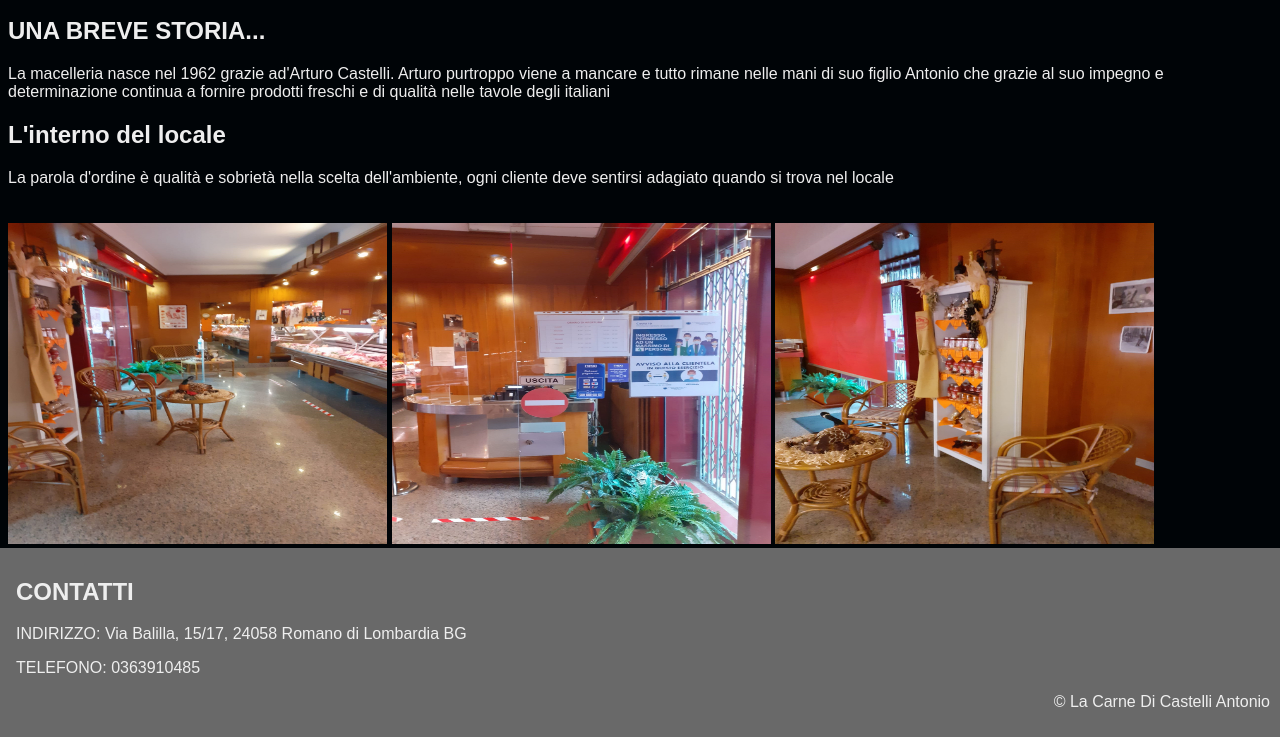
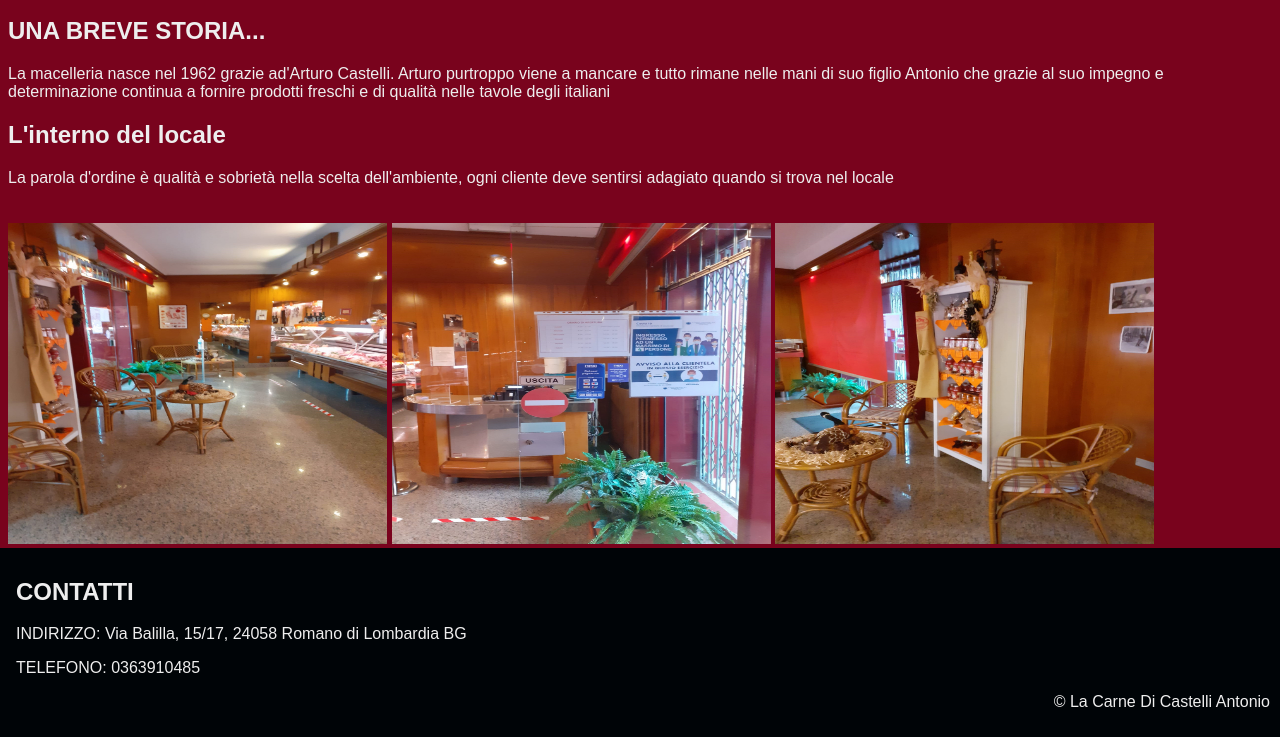
Before and after one commit to GabrieleCaruso2602/GabrieleCaruso2602.github.io, a plain HTML site: page index.html in a window 1280 px wide. Shown: the part 307-1044 px from the top of the page. Drawn offline with Linux system fonts and the light colour scheme.

Commit message:
Update index.html

```diff
--- a/index.html
+++ b/index.html
@@ -7,7 +7,7 @@
             body {
                 color: #eee;
                 font-family: arial;
-                background-color: #000407;
+                background-color: #79031D;
                 margin-bottom: -10px;
             }
 
@@ -42,8 +42,8 @@
             .box4 {
                 margin-left: -12px;
                 margin-bottom: -10px;
-                border: 10px solid dimgray;
-                background-color: dimgray;
+                border: 10px solid #000407;
+                background-color: #000407;
                 width: 100%;
             }
         </style>
```
